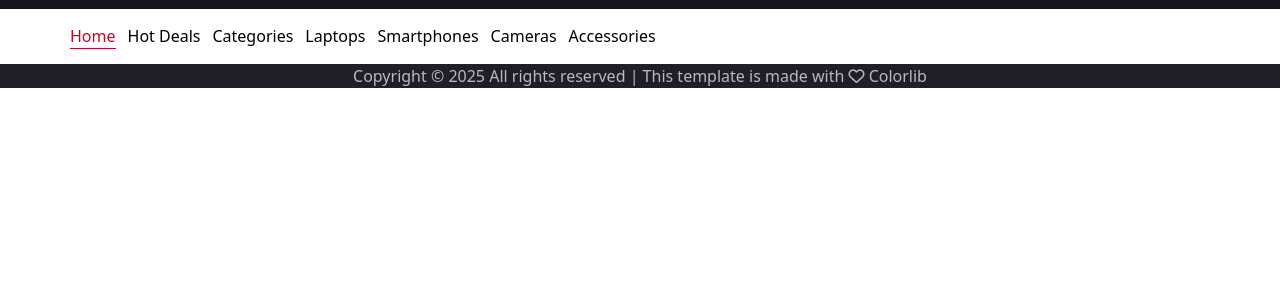
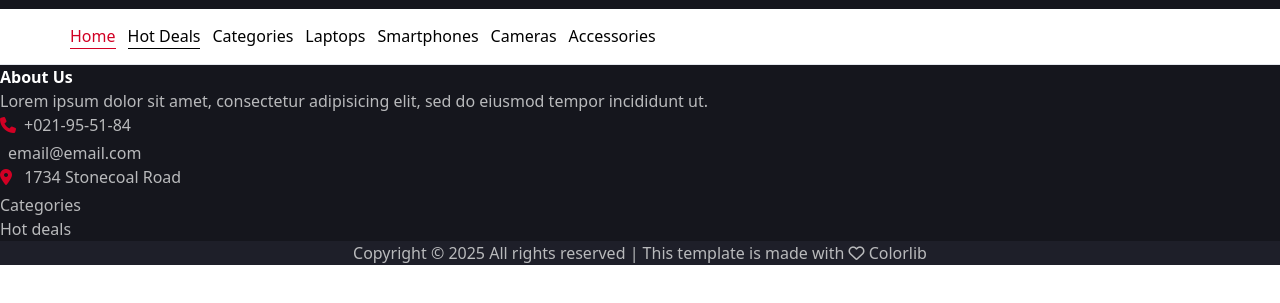
Before and after one commit to sadigzadeamina07/final-js-project, a website: page index.html in a window 1280 px wide. Shown: the part 135-438 px from the top of the page. Drawn offline with Linux system fonts and the light colour scheme.

Commit message:
working with footer

```diff
--- a/index.html
+++ b/index.html
@@ -65,11 +65,11 @@
 
             </div>
         </div>
-
-        <div class="container mx-auto">
+<div class="border-b border-[#e4e7ed]">
+<div class="container mx-auto">
             <ul class="flex gap-3  p-[15px]  flex-wrap">
                 <li class=" border-b border-[#D10024] text-[#D10024]"><a href="">Home</a></li>
-                <li class="hover:text-[#D10024] hover:border-b hover:border-[#D10024]"><a href="">Hot Deals</a></li>
+                <li class="hover:text-[#D10024] border-b hover:border-[#D10024]"><a href="">Hot Deals</a></li>
                 <li class="hover:text-[#D10024] hover:border-b hover:border-[#D10024]"><a href="">Categories</a></li>
                 <li class="hover:text-[#D10024] hover:border-b hover:border-[#D10024]"> <a href="">Laptops</a></li>
                 <li class="hover:text-[#D10024]  hover:border-b hover:border-[#D10024]"> <a href="">Smartphones</a></li>
@@ -77,11 +77,30 @@
                 <li class="hover:text-[#D10024]  hover:border-b hover:border-[#D10024]"><a href="">Accessories</a></li>
             </ul>
         </div>
+</div>
+
     </header>
     <footer class="text-[#B9BABC]">
         <div class="bg-[#15161d]">
             <div class="container">
+                <h2 class="font-bold text-x2l text-white ">About Us</h2>
+                <p>Lorem ipsum dolor sit amet, consectetur adipisicing elit, sed do eiusmod tempor incididunt ut.</p>
 
+      <ul class="">
+                        <li><i class="fa-solid fa-phone text-[#d10024] mb-2" ></i><a href="tel:+021-95-51-84"
+                                class="ml-2 hover:text-[#d10024] ">+021-95-51-84</a></li>
+                        <li><i class="fa-light fa-envelope text-[#d10024]  mb-2"></i><a href=""
+                                class="ml-2 hover:text-[#d10024]"> email@email.com</a></li>
+                        <li><i class="fa-solid fa-location-dot text-[#d10024] mb-2" ></i><a href=""
+                                class="ml-2 hover:text-[#d10024]"> 1734 Stonecoal Road</a></li>
+                    </ul>
+                    <h2>Categories</h2>
+                    <ul>
+                        <li><a href="">Hot deals</a></li>
+                        <li><a href=""></a></li>
+                        <li><a href=""></a></li>
+                        <li><a href=""></a></li>
+                    </ul>
             </div>
         </div>
         <div class="bg-[#1e1f29]">
```
Also changed, not shown: src/output.css.
